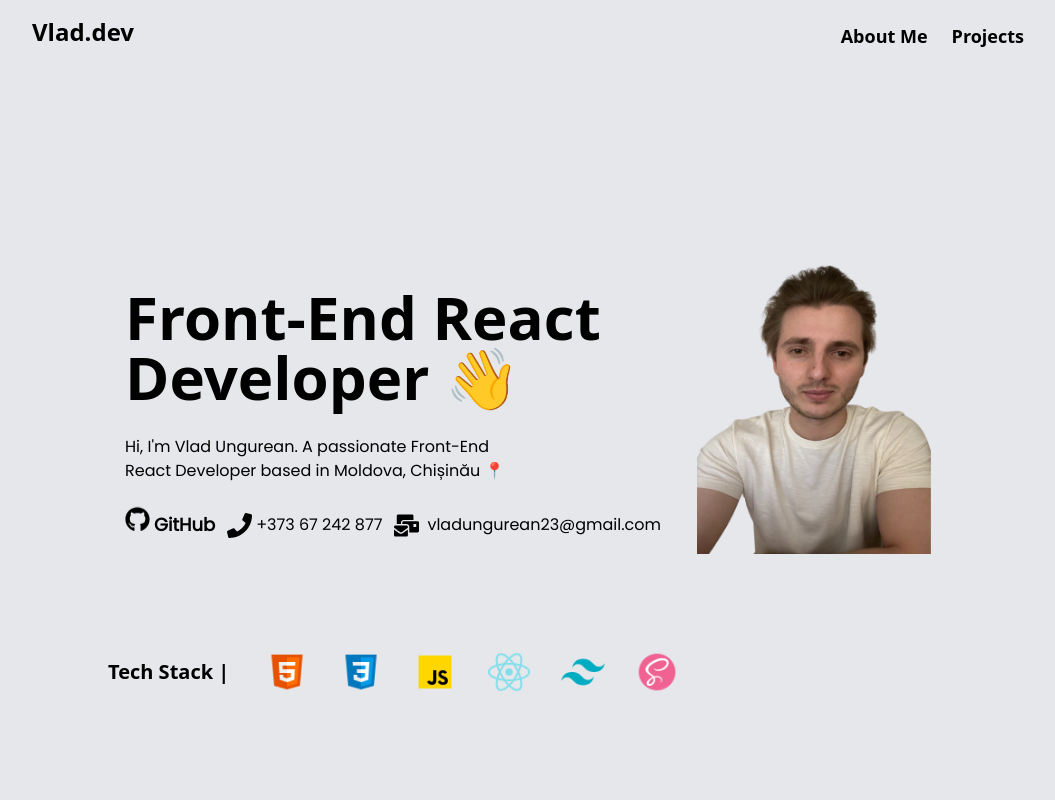
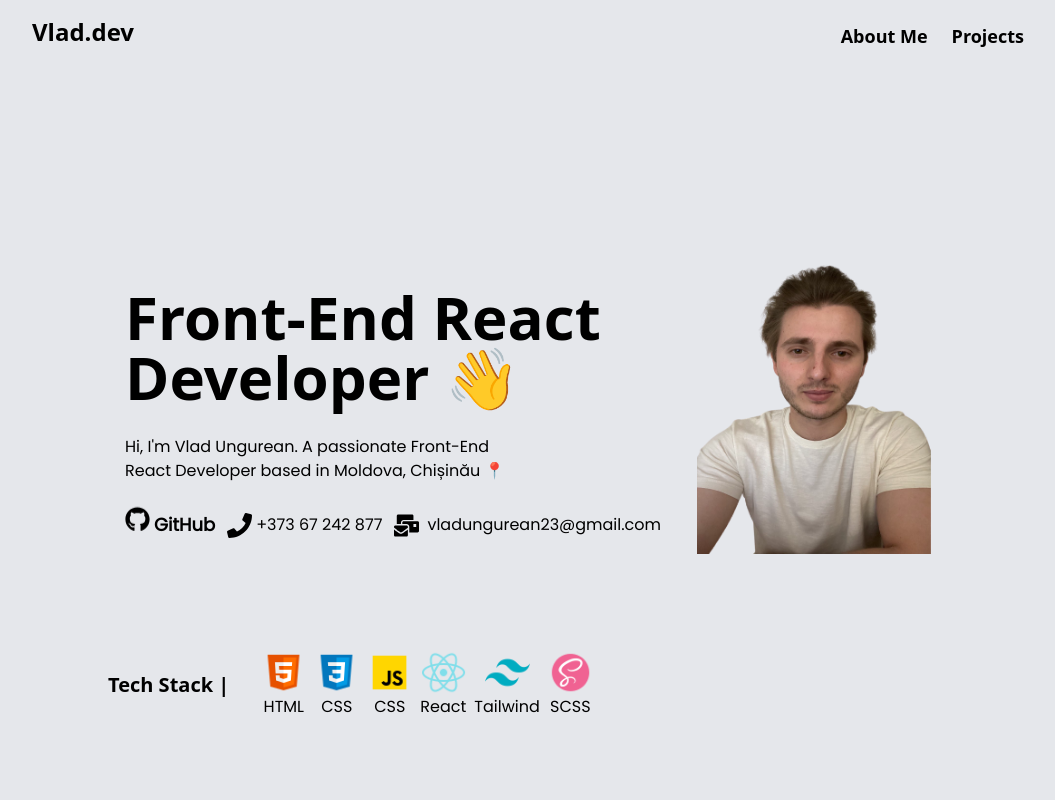
Before and after one commit to VladUngurean/Portfolio-React, a React (Vite) app: page / in a window 1280 px wide. Shown: the top 800 px of the page, without its empty margins (112-1167 px from the left). Built offline with nearby package versions, Linux system fonts and the light colour scheme.

Commit message:
styling improve

```diff
--- a/src/components/boody/aboutMe/MyIntroduction.jsx
+++ b/src/components/boody/aboutMe/MyIntroduction.jsx
@@ -86,35 +86,59 @@ export default function MyIntroduction() {
         </div>
       </div>
       <div className="max-w-5xl mx-auto w-full items-center p-4 select-none flex justify-center">
-        <div className=" w-[840px] flex flex-row justify-start items-center max-sm:w-auto max-lg:justify-center">
-          <p className="text-start text-xl font-semibold">Tech Stack | </p>
-          <div className="w-[450px] flex justify-between items-center max-sm:w-auto">
+        <div className=" w-[840px] flex flex-row justify-start items-center gap-8 max-sm:flex-col max-sm:w-auto max-lg:justify-center">
+          <div className="text-start text-xl font-semibold whitespace-nowrap">Tech Stack <p className="inline max-sm:hidden">| </p></div>
+          <div className="max-w-[450px] flex justify-between items-center gap-2 max-sm:w-auto">
+            <div className=" min-w-10 flex items-center justify-between flex-col">
               <img
-              className="w-11 ml-9 max-sm:w-9 max-sm:ml-2"
+                className="w-[45px] max-sm:w-[32px]"
                 src="/logo/htmlLogo.png"
                 alt="html"
               />
+              <p className="font-poppins">HTML</p>
+            </div>
+
+            <div className=" min-w-10 flex items-center justify-between flex-col">
               <img
-              className="w-11 max-sm:w-9"
+                className="w-[45px] max-sm:w-[32px]"
                 src="/logo/cssLogo.png"
                 alt="css"
               />
-            <img className="w-11 max-sm:w-9" src="/logo/jsLogo.png" alt="js" />
+              <p className="font-poppins">CSS</p>
+            </div>
+
+            <div className=" min-w-10 flex items-center justify-between flex-col">
+              <img className="w-[45px] max-sm:w-[32px]" src="/logo/jsLogo.png" alt="js" />
+              <p className="font-poppins">CSS</p>
+            </div>
+
+            <div className=" min-w-10 flex items-center justify-between flex-col">
               <img
-              className="w-11 max-sm:w-9"
+                className="w-[45px] max-sm:w-[32px]"
                 src="/logo/reactLogo.png"
                 alt="react"
               />
+              <p className="font-poppins">React</p>
+            </div>
+
+            <div className=" min-w-10 flex items-center justify-between flex-col">
               <img
-              className="w-11 max-sm:w-9"
+                className="w-[45px] max-sm:w-[32px]"
                 src="/logo/tailwindLogo.png"
                 alt="tailwind"
               />
+              <p className="font-poppins">Tailwind</p>
+            </div>
+
+            <div className=" min-w-10 flex items-center justify-between flex-col">
               <img
-              className="w-11 max-sm:w-9"
+                className="w-[45px] max-sm:w-[32px]"
                 src="/logo/sassLogo.png"
                 alt="scss"
               />
+              <p className="font-poppins">SCSS</p>
+            </div>
+
           </div>
         </div>
       </div>
```
Lines whose indentation alone changed are shown as unchanged.
